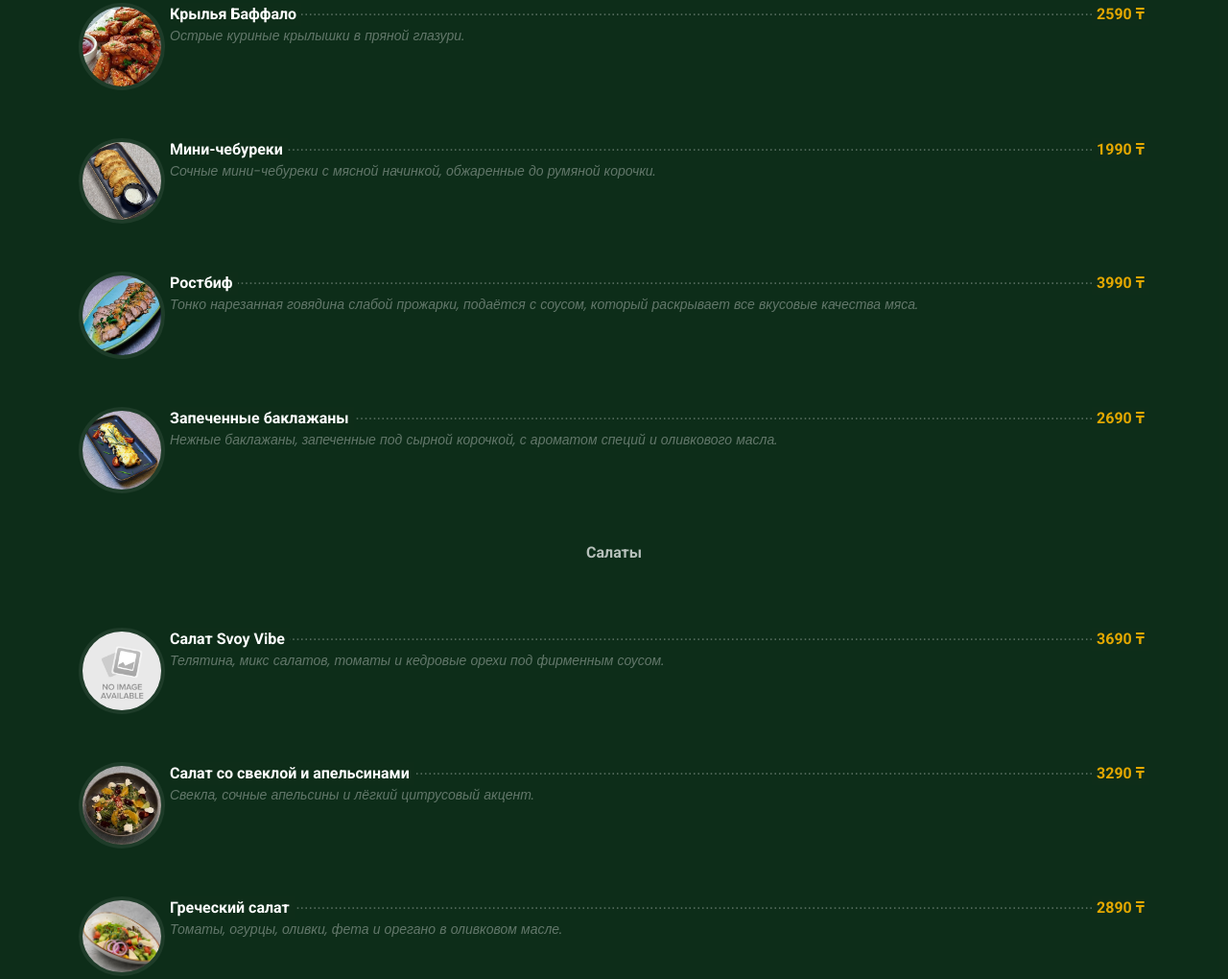
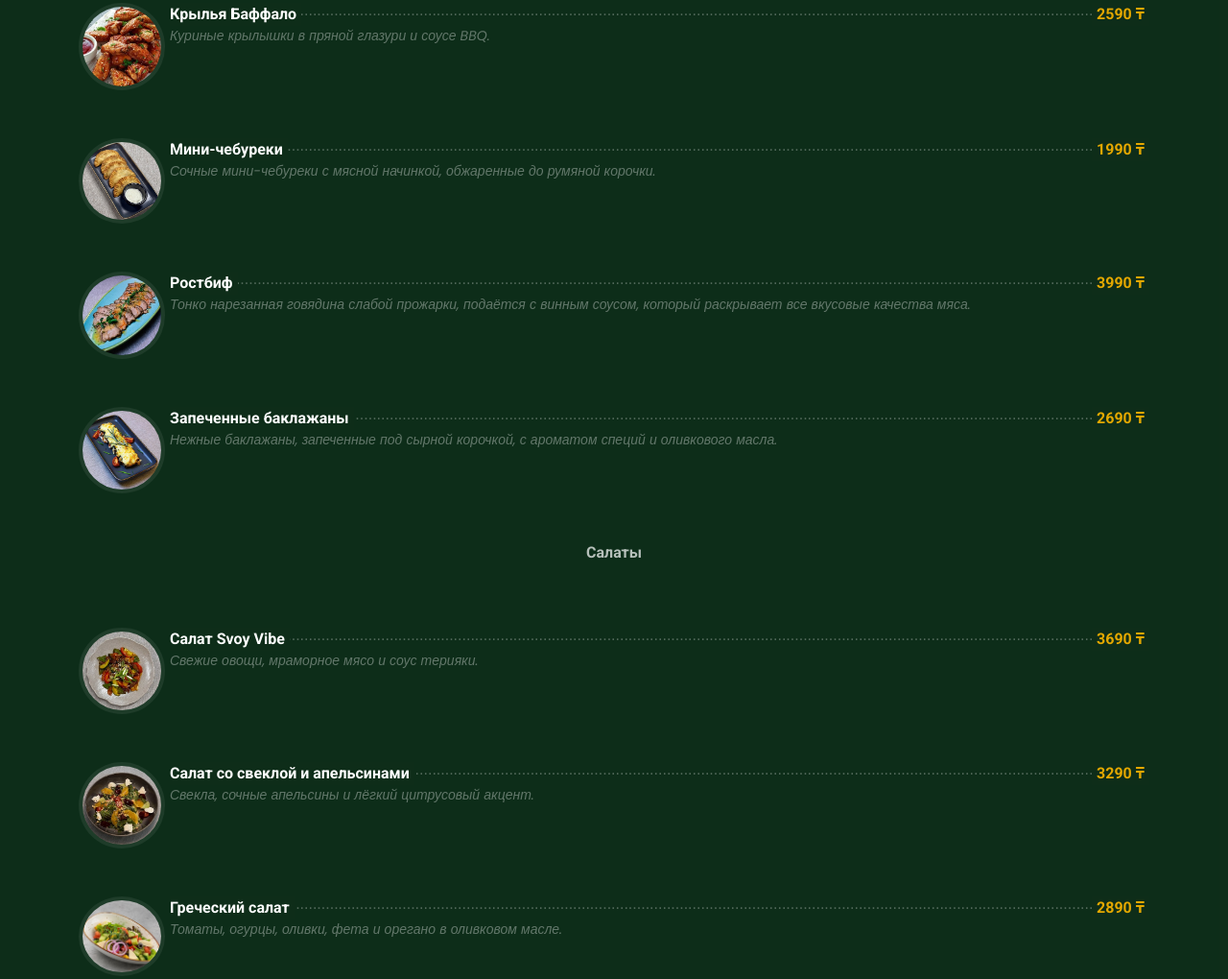
Before and after one commit to getupcomrade/newSite, a plain HTML site: page index.html in a window 1280 px wide. Shown: the part 2616-3636 px from the top of the page at 96% size. Drawn offline with nearby package versions, Linux system fonts and the light colour scheme; a web font is replaced by a local one.

Commit message:
Update index.html

```diff
--- a/index.html
+++ b/index.html
@@ -172,7 +172,7 @@
               <a href="#">Кавказская нарезка</a><span>2890 ₸</span>
             </div>
             <div class="menu-ingredients">
-              Свежие овощи, зелень, сыр сулугуни и соусы.
+              Свежие овощи, зелень, сыр брынза и соусы.
             </div>
           </div>
 
@@ -212,7 +212,7 @@
               <a href="#">Крылья Баффало</a><span>2590 ₸</span>
             </div>
             <div class="menu-ingredients">
-              Острые куриные крылышки в пряной глазури.
+              Куриные крылышки в пряной глазури и соусе BBQ.
             </div>
           </div>
 
@@ -232,7 +232,7 @@
               <a href="#">Ростбиф</a><span>3990 ₸</span>
             </div>
             <div class="menu-ingredients">
-              Тонко нарезанная говядина слабой прожарки, подаётся с соусом, который раскрывает все вкусовые качества мяса.
+              Тонко нарезанная говядина слабой прожарки, подаётся с винным соусом, который раскрывает все вкусовые качества мяса.
             </div>
           </div>
 
@@ -253,12 +253,12 @@
           </div>
 
           <div class="col-lg-12 menu-item isotope-item filter-salads">
-            <img loading="lazy" src="assets/img/menu/notFound.jpg" class="menu-img" alt="">
+            <img loading="lazy" src="assets/img/menu/Салат Svoy Vibe.jpg" class="menu-img" alt="">
             <div class="menu-content">
               <a href="#">Салат Svoy Vibe</a><span>3690 ₸</span>
             </div>
             <div class="menu-ingredients">
-              Телятина, микс салатов, томаты и кедровые орехи под фирменным соусом.
+              Свежие овощи, мраморное мясо и соус терияки.
             </div>
           </div><!-- Menu Item -->
 
@@ -364,7 +364,7 @@
               <a href="#">Том Ям с морепродуктами</a><span>3990 ₸</span>
             </div>
             <div class="menu-ingredients">
-              Острый тайский суп с креветками, кальмарами и кокосом.
+              Острый тайский суп с креветками, семгой и кокосом.
             </div>
           </div>
 
@@ -399,7 +399,7 @@
           </div>
 
           <div class="col-lg-12 menu-item isotope-item filter-first">
-            <img loading="lazy"  src="assets/img/menu/notFound.jpg" class="menu-img" alt="">
+            <img loading="lazy"  src="assets/img/menu/Рамен с говядиной .JPG" class="menu-img" alt="">
             <div class="menu-content">
               <a href="#">Рамен</a><span>2390 ₸</span>
             </div>
@@ -409,7 +409,7 @@
           </div>
 
           <div class="col-lg-12 menu-item isotope-item filter-first">
-            <img loading="lazy"  src="assets/img/menu/notFound.jpg" class="menu-img" alt="">
+            <img loading="lazy"  src="assets/img/menu/Кукси.JPG" class="menu-img" alt="">
             <div class="menu-content">
               <a href="#">Кукси</a><span>2690 ₸</span>
             </div>
@@ -419,12 +419,12 @@
           </div>
 
           <div class="col-lg-12 menu-item isotope-item filter-first">
-            <img loading="lazy"  src="assets/img/menu/notFound.jpg" class="menu-img" alt="">
+            <img loading="lazy"  src="assets/img/menu/Окрошка.jpg" class="menu-img" alt="">
             <div class="menu-content">
               <a href="#">Окрошка</a><span>2390 ₸</span>
             </div>
             <div class="menu-ingredients">
-              Освежающий холодный суп на кефире или квасе с овощами.
+              Освежающий холодный суп на кефире с овощами.
             </div>
           </div>
 
@@ -435,7 +435,7 @@
           </div>
 
           <div class="col-lg-12 menu-item isotope-item filter-mainCourse">
-            <img loading="lazy"  src="assets/img/menu/notFound.jpg" class="menu-img" alt="">
+            <img loading="lazy"  src="assets/img/menu/Медальоны.JPG" class="menu-img" alt="">
             <div class="menu-content">
               <a href="#">Медальоны из телятины</a><span>3990 ₸</span>
             </div>
@@ -460,12 +460,12 @@
               <a href="#">Картофель по-деревенски</a><span>2790 ₸</span>
             </div>
             <div class="menu-ingredients">
-              Сытное блюдо: картофель в кожуре с мясом и специями, запечённое до золотистой корочки.
+              Сытное блюдо: молодой картофель с мясом и специями, запечённое до золотистой корочки.
             </div>
           </div>
 
           <div class="col-lg-12 menu-item isotope-item filter-mainCourse">
-            <img loading="lazy"  src="assets/img/menu/notFound.jpg" class="menu-img" alt="">
+            <img loading="lazy"  src="assets/img/menu/Антрекот.jpg" class="menu-img" alt="">
             <div class="menu-content">
               <a href="#">Антрекот баранины на гриле</a><span>3990 ₸</span>
             </div>
@@ -510,7 +510,7 @@
               <a href="#">Стейк из сёмги</a><span>5390 ₸</span>
             </div>
             <div class="menu-ingredients">
-              Сёмга на гриле с сочной мякотью и хрустящей кожей.
+              Сёмга на гриле с сочной мякотью, свежими овощами и зеленью. Рекомендуем прожарку — Medium Well.
             </div>
           </div>
 
@@ -520,17 +520,17 @@
               <a href="#">Стейк Рибай 500 г</a><span>5990 ₸</span>
             </div>
             <div class="menu-ingredients">
-              Мраморный рибай, прожаренный по вкусу, с насыщенным мясным вкусом.
+              Мраморный рибай, прожаренный по вкусу, с насыщенным мясным вкусом. Рекомендуем прожарку — Medium Well.
             </div>
           </div>
 
           <div class="col-lg-12 menu-item isotope-item filter-mainCourse">
-            <img loading="lazy"  src="assets/img/menu/notFound.jpg" class="menu-img" alt="">
+            <img loading="lazy"  src="assets/img/menu/T-bone.jpg" class="menu-img" alt="">
             <div class="menu-content">
               <a href="#">T-bone 1 кг — Big Deal</a><span>9900 ₸</span>
             </div>
             <div class="menu-ingredients">
-              Щедрая порция по выгодной цене! 1 кг угольного стейка — для настоящих гурманов. Идеально для двоих.
+              Щедрая порция по выгодной цене! 1 кг угольного стейка — для настоящих гурманов. Идеально для двоих. Рекомендуем прожарку — Medium Well.
             </div>
           </div>
 
@@ -545,7 +545,7 @@
           </div>
 
           <div class="col-lg-12 menu-item isotope-item filter-mainCourse">
-            <img loading="lazy"  src="assets/img/menu/notFound.jpg" class="menu-img" alt="">
+            <img loading="lazy"  src="assets/img/menu/Чизбургер.jpg" class="menu-img" alt="">
             <div class="menu-content">
               <a href="#">Бургер Svoy Vibe</a><span>4790 ₸</span>
             </div>
@@ -571,7 +571,7 @@
           </div>
 
           <div class="col-lg-12 menu-item isotope-item filter-paste">
-            <img loading="lazy"  src="assets/img/menu/notFound.jpg" class="menu-img" alt="">
+            <img loading="lazy"  src="assets/img/menu/Болоньезе.jpg" class="menu-img" alt="">
             <div class="menu-content">
               <a href="#">Болоньезе</a><span>3190 ₸</span>
             </div>
@@ -769,7 +769,7 @@
           </div>
 
           <div class="col-lg-12 menu-item isotope-item filter-garnish">
-            <img loading="lazy"  src="assets/img/menu/notFound.jpg" class="menu-img" alt="">
+            <img loading="lazy"  src="assets/img/menu/Овощи на гриле.jpg" class="menu-img" alt="">
             <div class="menu-content">
               <a href="#">Овощи на гриле</a><span>2290 ₸</span>
             </div>
@@ -851,32 +851,32 @@
           </div>
 
           <div class="col-lg-12 menu-item isotope-item filter-forBeer">
-            <img loading="lazy"  src="assets/img/menu/notFound.jpg" class="menu-img" alt="">
+            <img loading="lazy"  src="assets/img/menu/Сет номер 1 (гренки, луковые кольца, крылышки баффоло, картофельные дольки) .jpg" class="menu-img" alt="">
             <div class="menu-content">
               <a href="#">Beer Set #1</a><span>3990 ₸</span>
             </div>
             <div class="menu-ingredients">
-              Чесночные гренки, луковые кольца, крылышки Buffalo, картофель фри.
+              Чесночные гренки, луковые кольца, крылышки Buffalo, картофельные дольки.
             </div>
           </div>
 
           <div class="col-lg-12 menu-item isotope-item filter-forBeer">
-            <img loading="lazy"  src="assets/img/menu/notFound.jpg" class="menu-img" alt="">
+            <img loading="lazy"  src="assets/img/menu/Пивной сет номер 2 (крылышки баффоло, картофельные дольки, охотн колбаски, сырные палочки, арахис) .jpg" class="menu-img" alt="">
             <div class="menu-content">
               <a href="#">Beer Set #2</a><span>5190 ₸</span>
             </div>
             <div class="menu-ingredients">
-              Чечел, охотничьи колбаски, сырные палочки, крылышки Buffalo, картофель фри.
+              Охотничьи колбаски, сырные палочки, крылышки Buffalo, картофельные дольки, арахис.
             </div>
           </div>
 
           <div class="col-lg-12 menu-item isotope-item filter-forBeer">
-            <img loading="lazy"  src="assets/img/menu/notFound.jpg" class="menu-img" alt="">
+            <img loading="lazy"  src="assets/img/menu/Пивной сет номер 3 ( креветки, чечил, чипсы фиш, кольца кальмара).jpg" class="menu-img" alt="">
             <div class="menu-content">
               <a href="#">Beer Set #3</a><span>6990 ₸</span>
             </div>
             <div class="menu-ingredients">
-              Идеально для большой компании: креветки, чечел, fish-чипсы, кольца кальмара, фисташки.
+              Идеально для большой компании: креветки, чечил, fish-чипсы, кольца кальмара.
             </div>
           </div>
 
@@ -921,12 +921,12 @@
           </div>
 
           <div class="col-lg-12 menu-item isotope-item filter-forBeer">
-            <img loading="lazy"  src="assets/img/menu/notFound.jpg" class="menu-img" alt="">
+            <img loading="lazy"  src="assets/img/menu/Чипсы Fish.JPG" class="menu-img" alt="">
             <div class="menu-content">
               <a href="#">Чипсы Fish</a><span>1690 ₸</span>
             </div>
             <div class="menu-ingredients">
-              Хрустящие рыбные чипсы — необычная альтернатива картофельным.
+              Нежный филе судака в хрустящей панировке, обжаренный до золотистой корочки. Подаётся с соусом тартар.
             </div>
           </div>
 
@@ -978,7 +978,7 @@
 </div>
 
 <div class="col-lg-12 menu-item isotope-item filter-desserts">
-  <img loading="lazy"  src="assets/img/menu/Чесночныйхлеб.JPG" class="menu-img" alt="">
+  <img loading="lazy"  src="assets/img/menu/Чесночный хлеб.JPG" class="menu-img" alt="">
   <div class="menu-content">
     <a href="#">Чесночный хлеб</a><span>990 ₸</span>
   </div>
@@ -1009,7 +1009,7 @@
 </div>
 
 <div class="col-lg-12 menu-item isotope-item filter-desserts">
-  <img loading="lazy"  src="assets/img/menu/notFound.jpg" class="menu-img" alt="">
+  <img loading="lazy"  src="assets/img/menu/Восточный.JPG" class="menu-img" alt="">
   <div class="menu-content">
     <a href="#">Восточный</a><span>1890 ₸</span>
   </div>
@@ -1061,7 +1061,7 @@
 
 <!-- Сет Казахстан -->
 <div class="col-lg-12 menu-item isotope-item filter-sets">
-  <img loading="lazy"  src="assets/img/menu/notFound.jpg" class="menu-img" alt="">
+  <img loading="lazy"  src="assets/img/menu/Сет Казахстан.jpg" class="menu-img" alt="">
   <div class="menu-content">
     <a href="#">Сет «Казахстан»</a><span>3990 ₸</span>
   </div>
@@ -1072,7 +1072,7 @@
 
 <!-- Сет Европа -->
 <div class="col-lg-12 menu-item isotope-item filter-sets">
-  <img loading="lazy"  src="assets/img/menu/notFound.jpg" class="menu-img" alt="">
+  <img loading="lazy"  src="assets/img/menu/Сет Европа.jpg" class="menu-img" alt="">
   <div class="menu-content">
     <a href="#">Сет «Европа»</a><span>3990 ₸</span>
   </div>
@@ -1083,7 +1083,7 @@
 
 <!-- Сет Россия -->
 <div class="col-lg-12 menu-item isotope-item filter-sets">
-  <img loading="lazy"  src="assets/img/menu/notFound.jpg" class="menu-img" alt="">
+  <img loading="lazy"  src="assets/img/menu/Сет Россия.jpg" class="menu-img" alt="">
   <div class="menu-content">
     <a href="#">Сет «Россия»</a><span>3990 ₸</span>
   </div>
@@ -1483,7 +1483,8 @@
 
 
         </div><!-- Menu Container -->
-
+<div class="menu-note" style="text-align: center; margin-top: 50px; margin-bottom: 0;">
+<h5>Обслуживание - 10%</h5>
       </div>
 
     </section>
```
